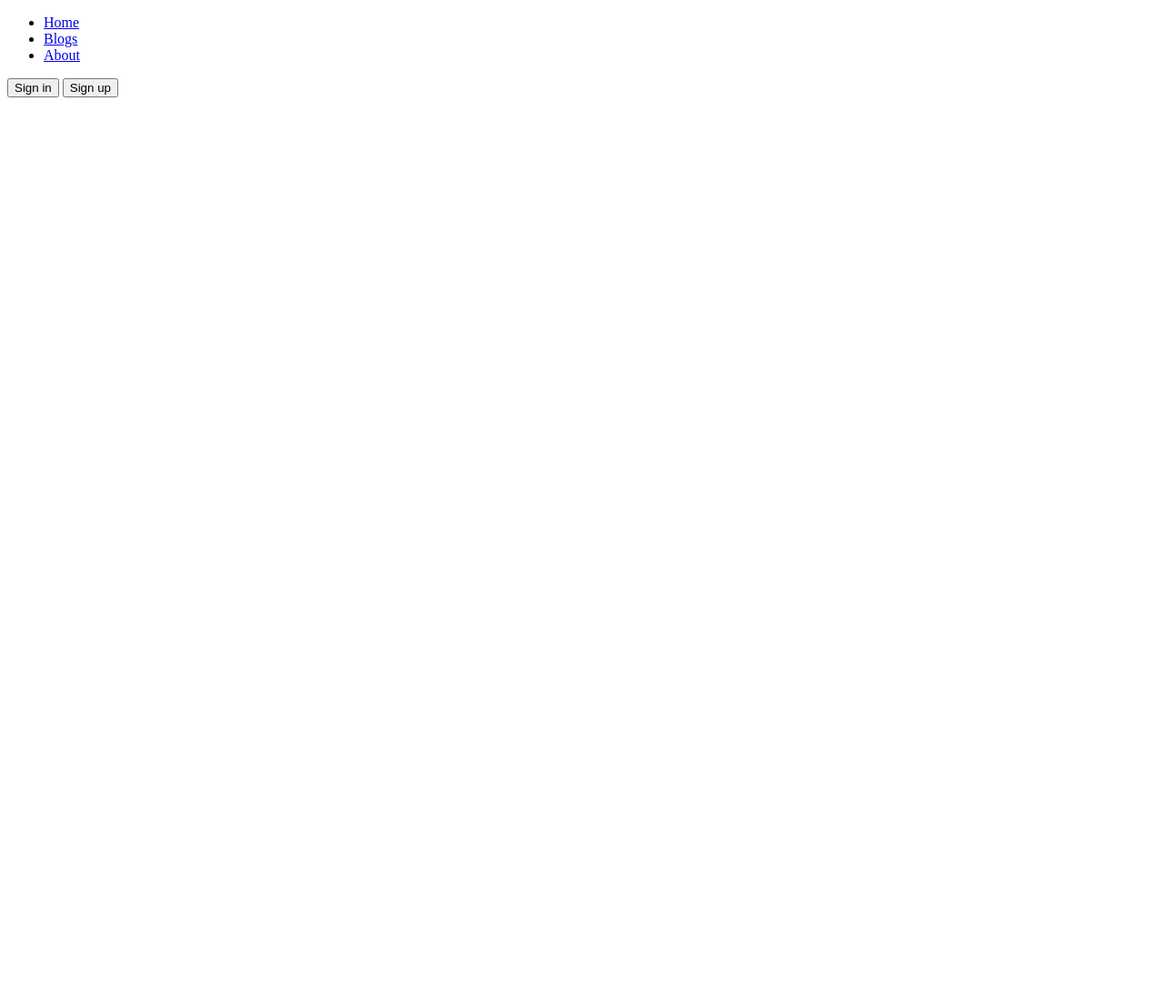
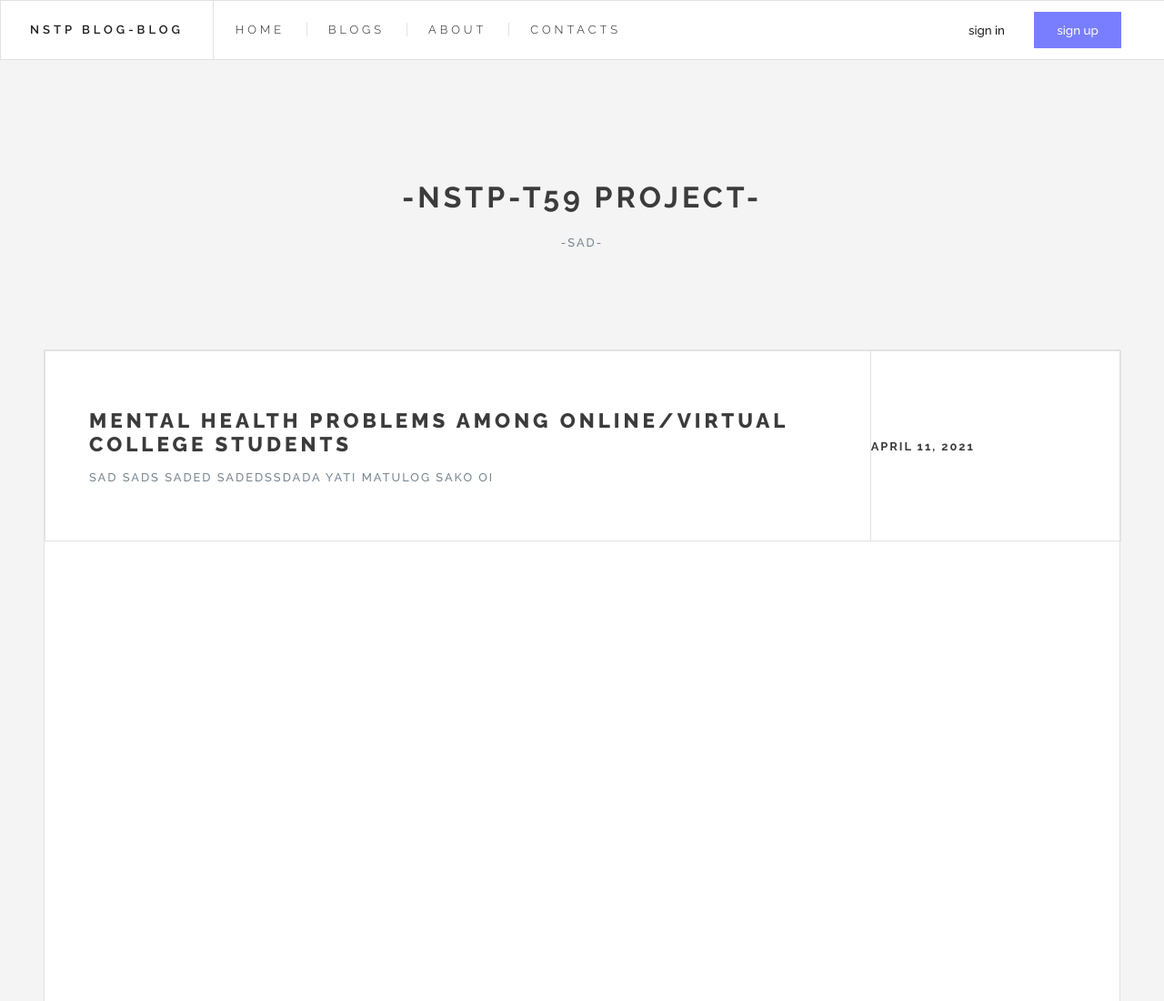
Before and after one commit to reyanjoh/nstp-t59, a plain HTML site: page index.html in a window 1280 px wide. Shown: the top 1100 px of the page at 91% size. Before the commit the page ends 800 px from the top, so only its background shows below. Drawn offline with Linux system fonts and the light colour scheme; no server answers.

Commit message:
change-change daw HAHAHA

```diff
--- /dev/null
+++ b/assets/css/main.css
@@ -0,0 +1,186 @@
+/* GLOBAL STYLING START */
+
+*{
+    color: #1E1E1E;
+    font-family: 'Raleway', sans-serif;
+    text-decoration: none;
+    list-style: none;
+    padding: 0;
+    margin: 0;
+}
+
+body{
+    background-color: #F4F4F4;
+}
+
+
+.flex-horizontal{
+    display: flex;
+}
+.flex-horizontal-space-between{
+    display: flex;
+    justify-content: space-between;
+}
+
+.spaced{
+    letter-spacing: 4px;
+}
+
+.blue-hover:hover{
+    color: #787EFF;
+    transition: 200ms;
+}
+
+.not-allowed {
+    cursor: not-allowed;
+}
+
+.center-x-y{
+    display: flex;
+    flex-direction: column;
+    text-align: center;
+    justify-content: center;
+}
+.center-y{
+    display: flex;
+    flex-direction: column;
+    justify-content: center;
+}
+
+p{
+    font-size: .8rem;
+    text-transform: uppercase;
+    color: #77858F;
+    letter-spacing: 2px;
+}
+
+/* GLOBAL STYLING END */
+
+/* HEADER  STYLING START */
+
+header{
+    position: fixed;
+    width: 100%;
+    height: 4rem;
+    background-color: #FFFFFF;
+    border: 1px solid #E2E2E2 ;
+}
+.links{
+    width: auto;
+}
+
+.header-name{
+    padding: 1.5rem 2rem;
+    font-size: small;
+    font-weight: 600;
+    border-right: 1px solid #E2E2E2 ;
+
+}
+
+.header-a{
+    padding: 1.5rem;
+    font-size: .8rem;
+    font-weight: 300;
+}
+
+.after::after {
+    position: absolute;
+    content: "";
+    height:  15px;
+    background-color: #E2E2E2;
+    width: 1px;
+    margin-left: 24px;
+}
+
+.header-btn-nav{
+    margin: auto 3rem;
+}
+
+.sign-in{
+    background-color: #ffffff;
+    color: #1E1E1E;
+}
+
+.sign-up{
+    background-color: #787EFF;
+    color: #ffffff;
+}
+
+.header-button{
+    width: 6rem;
+    height: 2.5rem;
+    border: none;
+}
+
+.large-header{
+    background-color: #F4F4F4;
+    width: 100%;
+    height: 20rem;
+    padding: 4rem 0 0;
+}
+
+h1{
+    margin: 1.5rem 0;
+    color: #3C3B3B;
+}
+
+
+/* HEADER  STYLING END */
+
+#body{
+    padding: 0 3rem;
+}
+
+/* CONTENT STYLING START */
+
+/* .blogs{
+
+} */
+
+article{
+    background-color: aqua;
+    height: 100vh;
+    background-color: #ffffff;
+    border: 1px solid #E2E2E2;
+    margin: 0 0 3rem;
+}
+
+.article-header{
+    width: 100%;
+    height: 13rem;
+    border: 1px solid #E2E2E2;
+}
+
+.title{
+    width: 100%;
+    padding: 0 3rem;
+}
+
+h2{
+    text-transform: uppercase;
+    color: #3C3B3B;
+    font-size: 1.4rem;
+    font-weight: 800;
+    margin-bottom: 1rem;
+    letter-spacing: 4px;
+}
+
+.publisher{
+    height: 100%;
+    width: 25rem;
+    border-left: 1px solid #E2E2E2;
+}
+
+.publisher-p{
+    font-size: .8rem;
+    font-weight: bold;
+    text-transform: uppercase;
+    color: #3C3B3B;
+    letter-spacing: 2px;
+}
+
+/* CONTENT STYLING END */
+
+footer{
+    height: 10rem;
+}
--- a/index.html
+++ b/index.html
@@ -5,59 +5,75 @@
     <meta http-equiv="X-UA-Compatible" content="IE=edge">
     <meta name="viewport" content="width=device-width, initial-scale=1.0">
     <title>NSTP | </title>
-    <script src="https://www.gstatic.com/firebasejs/8.3.2/firebase-app.js"></script>
-    <script src="https://www.gstatic.com/firebasejs/8.3.2/firebase-firestore.js"></script>
-    <link rel="stylesheet" href="./css/style.css">
-
+    <link rel="preconnect" href="https://fonts.gstatic.com">
+    <link href="https://fonts.googleapis.com/css2?family=Raleway:wght@100;200;300;500;600;700;800;900&display=swap" rel="stylesheet">
+    <link rel="stylesheet" href="./assets/css/main.css">
 </head>
 <body>
-    <header>
-        <ul>
-            <li><a href="#">Home</a></li>
-            <li><a href="#">Blogs</a></li>
-            <li><a href="#">About</a></li>
-        </ul>
-        <div class="headerBtns">
-            <input class="headerBtn signIn" type="button" value="Sign in">
-            <input class="headerBtn" type="button" value="Sign up">
-        </div>
+    <header class="flex-horizontal-space-between">
+        <nav class="links flex-horizontal">
+            <a class="header-name spaced blue-hover" href="#">NSTP BLOG-BLOG</a>
+
+            <a class="header-a spaced blue-hover after" href="#">HOME</a>
+            <a class="header-a spaced blue-hover after" href="#">BLOGS</a>
+            <a class="header-a spaced blue-hover after" href="#">ABOUT</a>
+            <a class="header-a spaced blue-hover" href="#">CONTACTS</a>
+        </nav>
+
+        <nav class="header-btn-nav">
+            <input class="header-button not-allowed blue-hover sign-in" type="button" value="sign in">
+            <input class="header-button not-allowed sign-up" type="button" value="sign up">
+        </nav>
     </header>
-
-    <div id="Viewport">
-        <div class="body home">
+    <div class="large-header spaced center-x-y">
+        <h1>-NSTP-T59 PROJECT-</h1>
+        <p>-SAD-</p>
 
     </div>
-        <div class="body blogs">
-
-            <!-- <div class="blogContent">
-                <div class="blogPost">
-                    <img class="blogImage" src="./images/cat.jpg">
-                    <h4>Writer: Reyan John Narvaja</h4>
+    <div id="body">
+        <div class="blogs">
+            <article>
+                <div class="article-header flex-horizontal">
+                    <div class="title center-y">
+                        <h2>mental health problems among online/virtual college students</h2>
+                        <p>sad sads saded sadedssdada yati matulog sako oi</p>
                     </div>
-                <h5> lorem epsum lorem epsum lorem epsum lorem epsum lorem epsum lorem epsum </h5>
+                    <div class="publisher center-y">
+                        <p class="publisher-p">April 11, 2021</p>
                     </div>
-            <div class="blogContent">
-                <div class="blogPost">
-                    <img class="blogImage" src="./images/mental.jpg">
-                    <h4>Writer: Reyan John Narvaja</h4>
                 </div>
-                <h5> mental health problems among online/virtual college students</h5>
-            </div>
-            <div class="blogContent">
-                <div class="blogPost">
-                    <img class="blogImage" src="./images/cat.jpg">
-                    <h4>Writer: Reyan John Narvaja</h4>
-                </div>
-                <h5> lorem epsum lorem epsum lorem epsum lorem epsum lorem epsum lorem epsum </h5>
-            </div> -->
+                <div class="article-content">
 
                 </div>
-        <div class="body about">
+                <footer class="article-footer">
+
+                </footer>
+            </article>
+            <article>
+                <div class="article-header">
 
                 </div>
+                <div class="article-content">
+
+                </div>
+                <footer class="article-footer">
+
+                </footer>
+            </article>
+            <article>
+                <div class="article-header">
+
+                </div>
+                <div class="article-content">
+
+                </div>
+                <footer class="article-footer">
+
+                </footer>
+            </article>
+        </div>
+
     </div>
     <footer></footer>
 </body>
-<script src="./firebase/config.js"></script>
-<script src="./firebase/app.js"></script>
 </html>
```
Also changed, not shown: images/avatar.jpg (added), images/logo.jpg (added), images/pic01.jpg (added), images/pic02.jpg (added), images/pic03.jpg (added), images/pic04.jpg (added), images/pic05.jpg (added), images/pic06.jpg (added), images/pic07.jpg (added), images/pic08.jpg (added), images/pic09.jpg (added), images/pic10.jpg (added), images/pic11.jpg (added), images/pic12.jpg (added). Lines whose indentation alone changed are shown as unchanged.
